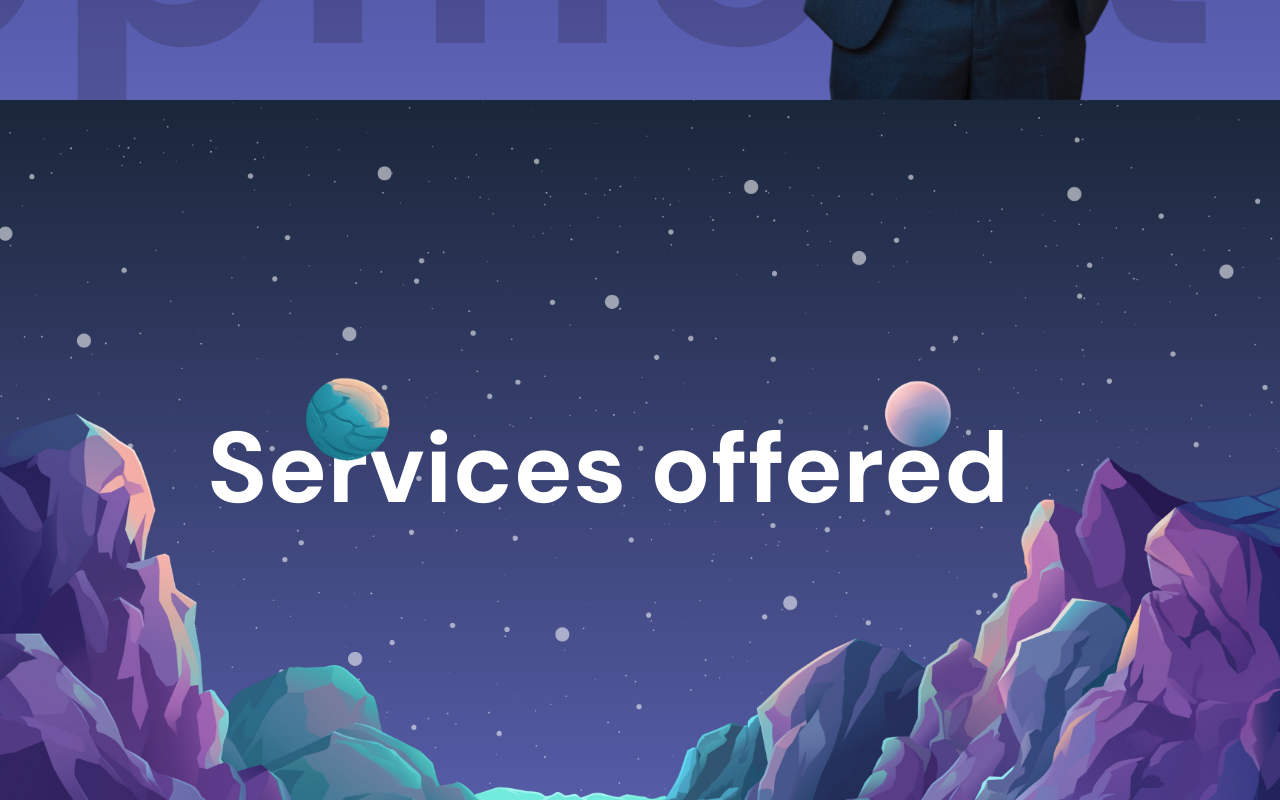
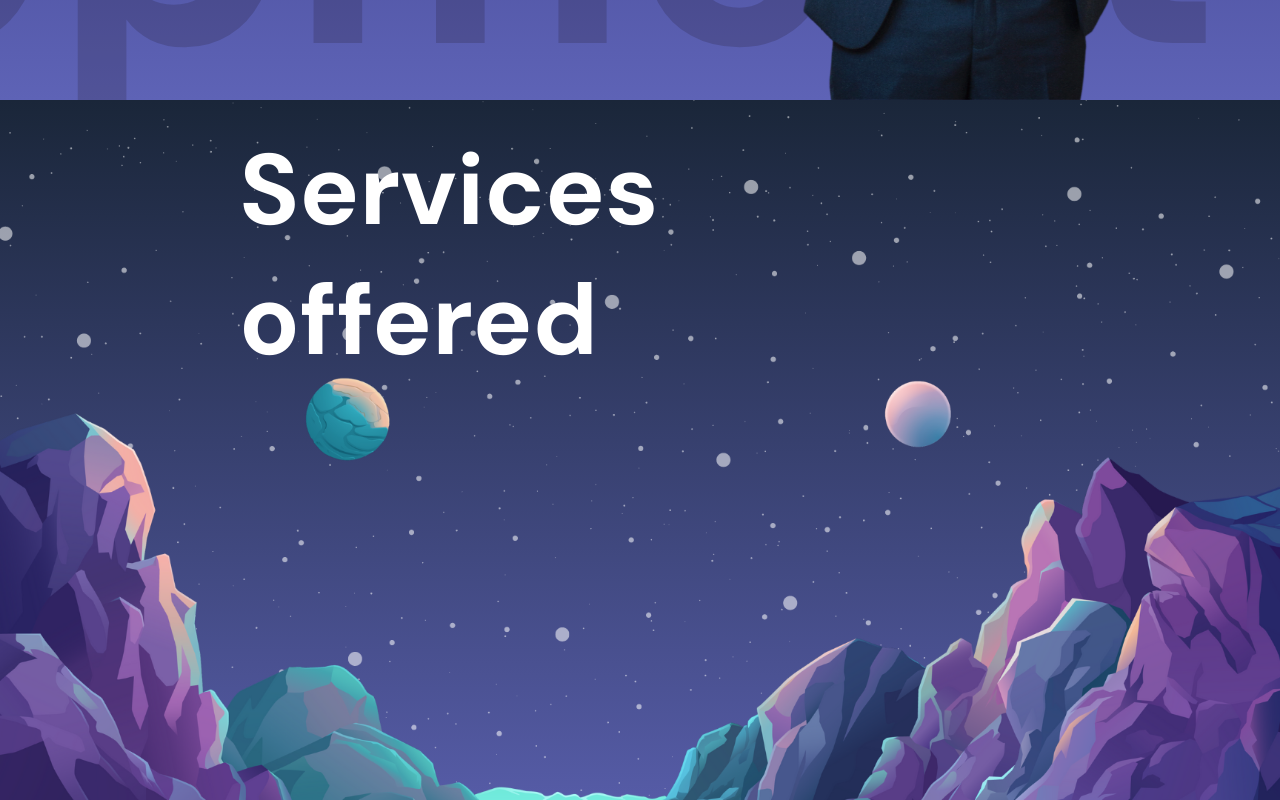
Before and after one commit to MwaiwathuChatha/Personalized-Portfolio-Website, a React (Vite) app: page / in a window 1280 px wide. Shown: the part 700-1500 px from the top of the page. Built offline with nearby package versions, Linux system fonts and the light colour scheme.

Commit message:
Added Div for H1 heading

```diff
--- a/src/components/parallax/Parallax.jsx
+++ b/src/components/parallax/Parallax.jsx
@@ -23,10 +23,13 @@ const Parallax = ({type}) => {
         ? "linear-gradient(180deg,#1a2639,#5e63b6)"
         : "linear-gradient(180deg,#1a2639,#5e63b6)"
         }}>
+        <div className="head">
         <h1>{type==="services"
         ?"Services offered"
         :"Tech Stack"}
         </h1>
+        </div>
+
         <div className="mountains">
 
         </div>
--- a/src/components/parallax/parallax.scss
+++ b/src/components/parallax/parallax.scss
@@ -9,6 +9,9 @@
    overflow: hidden;
    max-width: 1366px;
 
+   .head{
+
+margin-bottom: 450px;
    h1{
     font-size: 100px;
     margin-right: 5%;
@@ -19,8 +22,9 @@
          margin-top: 70%;
          margin-left: 5%;
 
+
     }
-   }
+   }}
 
    .mountains{
     background-image: url("/mountains.png");
--- a/src/components/techStack/techstack.scss
+++ b/src/components/techStack/techstack.scss
@@ -26,6 +26,9 @@
 
     .box {
       padding: 5px;
+      @include mobile{
+       margin-top: 10%;
+      }
 
        justify-content: center;
 
```
